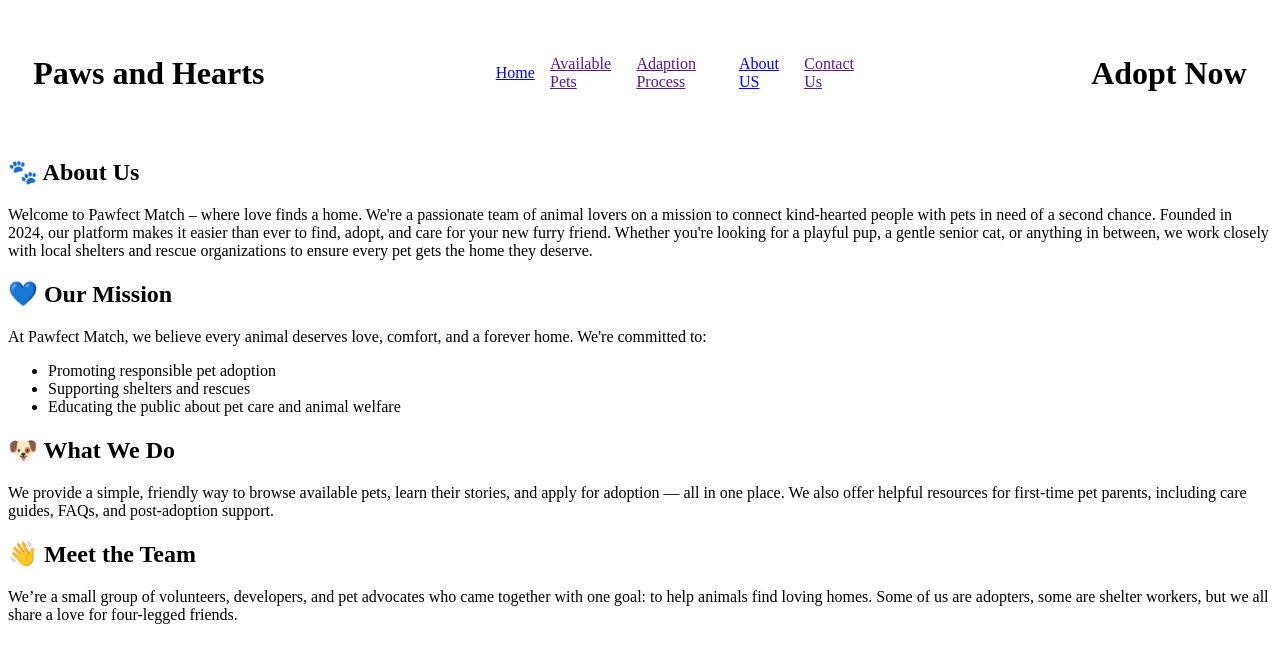
After one commit to dipak1920basnet/paws_and_heart_companion, a Django app: template paws_companion/companion/templates/companion/about.html in a window 1280 px wide. The commit adds this page. Shown: the top 663 px of the page. Run offline with Django 5.2, Linux system fonts and the light colour scheme; the template is opened without the code that fills it, so the values that code supplies are empty.

Commit message:
adds a about page

```diff
--- /dev/null
+++ b/paws_companion/companion/templates/companion/about.html
@@ -0,0 +1,47 @@
+{% extends "companion/template.html" %}
+{% load static%}
+{% block title %}
+<title> About </title>
+<link rel="stylesheet" href="{% static 'about_style.css' %}">
+{% endblock %}
+{% block body %}
+<div class="main">
+    <div class="about_us">
+        <h2>🐾 About Us</h2>
+        <p>Welcome to Pawfect Match – where love finds a home.
+
+            We're a passionate team of animal lovers on a mission to connect kind-hearted people with pets in need of a second chance. Founded in 2024, our platform makes it easier than ever to find, adopt, and care for your new furry friend.
+
+            Whether you're looking for a playful pup, a gentle senior cat, or anything in between, we work closely with local shelters and rescue organizations to ensure every pet gets the home they deserve.
+
+            </p>
+    </div>
+    <div class="mission">
+        <h2>💙 Our Mission</h2>
+        <p>At Pawfect Match, we believe every animal deserves love, comfort, and a forever home. We're committed to:
+
+            <ul>
+                <li> Promoting responsible pet adoption  </li>
+                <li> Supporting shelters and rescues </li>
+                <li> Educating the public about pet care and animal welfare </li>
+            </ul>
+
+        </p>
+    </div>
+    <div class="what we do">
+        <h2>🐶 What We Do</h2>
+        <p>
+            We provide a simple, friendly way to browse available pets, learn their stories, and apply for adoption — all in one place. We also offer helpful resources for first-time pet parents, including care guides, FAQs, and post-adoption support.
+        </p>
+    </div>
+    <div class="team">
+        <h2>👋 Meet the Team</h2>
+        <p>
+            We’re a small group of volunteers, developers, and pet advocates who came together with one goal: to help animals find loving homes. Some of us are adopters, some are shelter workers, but we all share a love for four-legged friends.
+        </p>
+    </div>
+    <div class="involve">
+
+    </div>
+</div>
+{% endblock %}
--- a/paws_companion/companion/templates/companion/template.html
+++ b/paws_companion/companion/templates/companion/template.html
@@ -16,10 +16,10 @@
         </div>
         <div class="navigation">
             <nav>
-                <a href=""> Home </a>
+                <a href="{% url 'home' %}"> Home </a>
                 <a href=""> Available Pets </a>
                 <a href=""> Adaption Process </a>
-                <a href=""> About US </a>
+                <a href="{% url 'about_us' %}"> About US </a>
                 <a href=""> Contact Us </a>
             </nav>
         </div>
```
Also changed, not shown: paws_companion/companion/templates/companion/home.html (+4 -3 lines).
